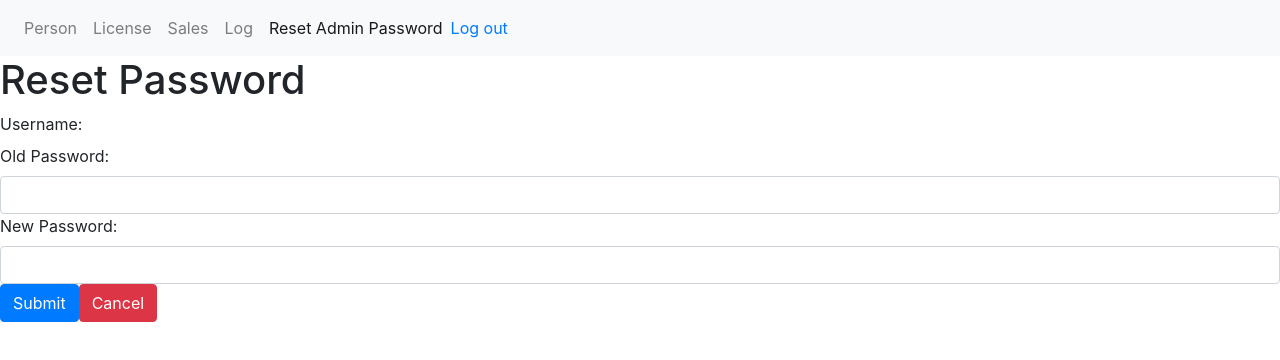
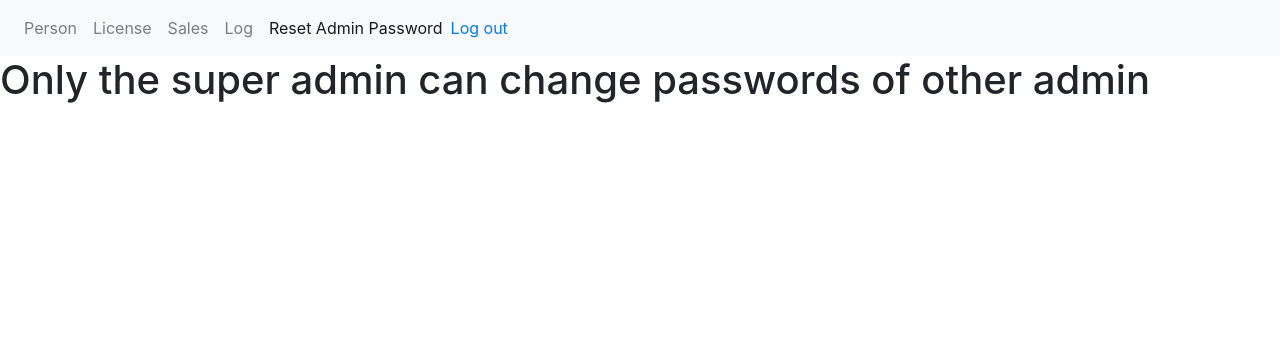
Before and after one commit to ysz951/lums_react, a React (Create React App) app: page /adminResetPW/1 in a window 1280 px wide. Shown: the top 360 px of the page. Built offline with nearby package versions, Linux system fonts and the light colour scheme; no server answers; sample sign-in values are in the browser's storage.

Commit message:
Reset password

```diff
--- a/src/ResetPassword/ResetPasswordHooks.js
+++ b/src/ResetPassword/ResetPasswordHooks.js
@@ -1,8 +1,10 @@
-import { useState, useEffect } from 'react';
+import { useState, useEffect, useContext } from 'react';
 import { useParams } from 'react-router-dom';
 import MemberRESTService from '../RESTService/MemberRESTService';
 import { Link } from 'react-router-dom';
+import Context from '../Context/Context';
 function ResetPasswordHooks() {
+    const {role} = useContext(Context);
     const [userName, setUserName] = useState("");
     const [oldPassword, setOldPassword] = useState("");
     const [newPassword, setNewPassword] = useState("");
@@ -33,7 +35,7 @@ function ResetPasswordHooks() {
     }
     return (
         <div>
-            {!passwordSet ?
+            {role === 'ROLE_SUPERUSER' ? !passwordSet ?
                 <div>
                     <h1>Reset Password</h1>
                     {err && <p className="text-danger">{err}</p>}
@@ -65,6 +67,8 @@ function ResetPasswordHooks() {
                         <Link className="badge badge-secondary" to={'/adminResetPW'}>Return</Link>
                     </div>
                 </div>
+                :
+                <h1>Only the super admin can change passwords of other admin</h1>
             }
 
         </div>
```
